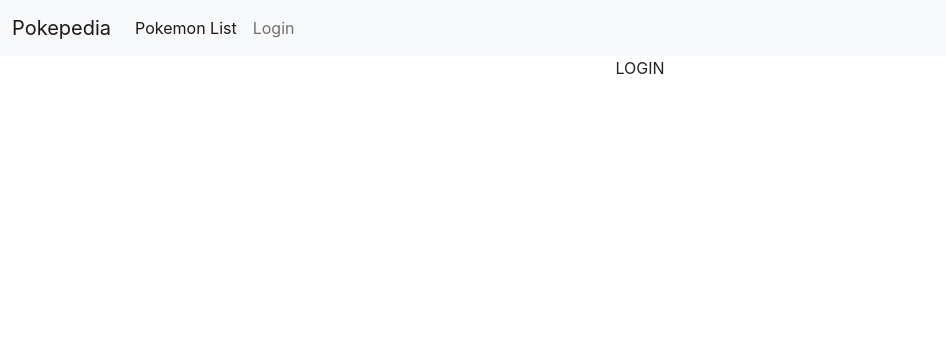
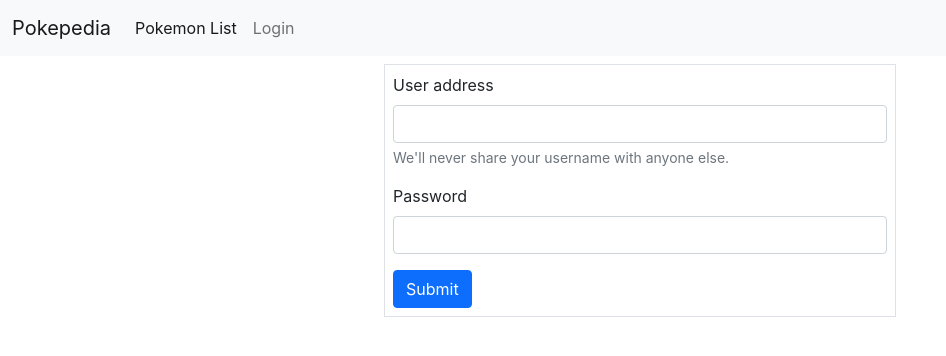
Before and after one commit to greguniv/pokedex-app, a React (Create React App) app: page /login in a window 1280 px wide. Shown: the top 356 px of the page, without its empty margins (0-946 px from the left). Built offline with nearby package versions, Linux system fonts and the light colour scheme.

Commit message:
created login form

```diff
--- a/src/App.css
+++ b/src/App.css
@@ -1,38 +1,3 @@
-.App {
+/* .App {
   text-align: center;
-}
-
-.App-logo {
-  height: 40vmin;
-  pointer-events: none;
-}
-
-@media (prefers-reduced-motion: no-preference) {
-  .App-logo {
-    animation: App-logo-spin infinite 20s linear;
-  }
-}
-
-.App-header {
-  background-color: #282c34;
-  min-height: 100vh;
-  display: flex;
-  flex-direction: column;
-  align-items: center;
-  justify-content: center;
-  font-size: calc(10px + 2vmin);
-  color: white;
-}
-
-.App-link {
-  color: #61dafb;
-}
-
-@keyframes App-logo-spin {
-  from {
-    transform: rotate(0deg);
-  }
-  to {
-    transform: rotate(360deg);
-  }
-}
+} */
--- a/src/pages/Login/index.js
+++ b/src/pages/Login/index.js
@@ -1,8 +1,19 @@
+import './styles.css'
+
 const Login = () => {
     return (
-        <div>
-            LOGIN
-        </div>
+        <form className='mx-auto border p-2 m-2' id="login-form">
+            <div className="mb-3">
+                <label htmlFor="exampleInputUser1" className="form-label">User address</label>
+                <input type="text" className="form-control" id="exampleInputUser1" aria-describedby="userHelp" />
+                    <div id="userHelp" className="form-text">We'll never share your username with anyone else.</div>
+            </div>
+            <div className="mb-3">
+                <label htmlFor="exampleInputPassword1" className="form-label">Password</label>
+                <input type="password" className="form-control" id="exampleInputPassword1" />
+            </div>
+            <button type="submit" className="btn btn-primary">Submit</button>
+        </form>
     );
 }
 
--- /dev/null
+++ b/src/pages/Login/styles.css
@@ -0,0 +1,3 @@
+#login-form {
+    width: 40%;
+}
```
